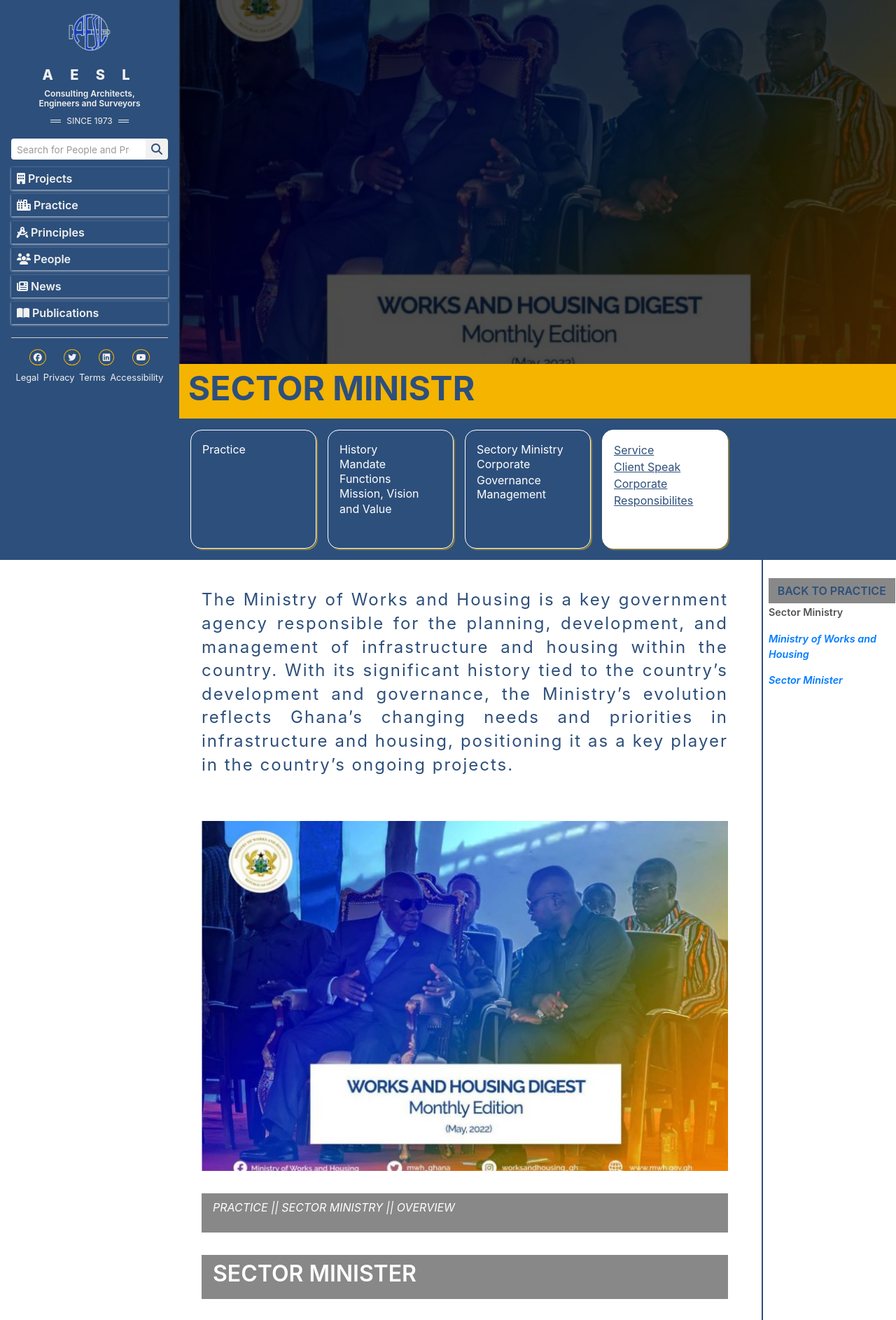
After one commit to chrispydev/aesl, a Django app: page /practice/sector-ministry/ in a window 1280 px wide. The commit adds this page. Shown: the top 1886 px of the page at 70% size. Run offline with Django 5.2, Linux system fonts and the light colour scheme.

Commit message:
feat(practice): add practice detailed page

```diff
--- a/frontend/urls.py
+++ b/frontend/urls.py
@@ -1,9 +1,20 @@
 from django.urls import path
-from frontend.views import HomeView, PracticeView, ProjectDetailView, ProjectView
+from frontend.views import (
+    HomeView,
+    PracticeView,
+    ProjectDetailView,
+    ProjectView,
+    SectorMinistryView,
+)
 
 urlpatterns = [
     path("", HomeView.as_view(), name="home"),
     path("projects/", ProjectView.as_view(), name="projects"),
     path("project/<int:pk>/", ProjectDetailView.as_view(), name="project_detail"),
     path("practice/", PracticeView.as_view(), name="practice"),
+    path(
+        "practice/sector-ministry/",
+        SectorMinistryView.as_view(),
+        name="sector_ministry",
+    ),
 ]
--- a/frontend/views.py
+++ b/frontend/views.py
@@ -24,6 +24,12 @@ class PracticeView(View):
         return render(request, "frontend/practice.html", context)
 
 
+class SectorMinistryView(View):
+    def get(self, request):
+        context = {"title": "Sector Ministr"}
+        return render(request, "frontend/sector_ministry.html", context)
+
+
 class ProjectDetailView(DetailView):
     model = Project
     template_name = "frontend/project_detail.html"
--- a/static/css/main.css
+++ b/static/css/main.css
@@ -4,5 +4,6 @@
 @import 'base.css';
 @import 'layout.css';
 @import 'utilities.css';
+@import 'practice.css';
+@import 'sector-ministry.css';
 @import 'responsive.css';
-@import 'practice.css'
--- a/static/css/practice.css
+++ b/static/css/practice.css
@@ -66,7 +66,9 @@
 }
 
 
-.practice__detail button:hover {
+
+.practice__detail button:hover,
+.practice__detail button:hover a {
   background-color: var(--secondary-color);
   color: #fff;
 }
--- a/static/css/responsive.css
+++ b/static/css/responsive.css
@@ -7,6 +7,7 @@
     .mobile__menuoverlay {
       display: none;
     }
+
 
 
   }
@@ -93,7 +94,14 @@
       display: none;
     }
 
+    /* sector ministry */
+    .sector__aside {
+      display: none !important;
+    }
 
+    .sector {
+      grid-template-columns: repeat(1, 1fr) !important;
+    }
 
   }
 
@@ -258,13 +266,25 @@
     }
 
     .practice__card {
-      display: flex !important;
+      display: flex;
       padding: 0.5 1rem;
       flex-direction: column;
     }
 
+    .sector__text {
+      padding: 1rem 2rem;
+    }
 
+    .sector__text p {
+      line-height: 1.2;
+      letter-spacing: 1px;
+      font-size: 1.2rem;
+    }
 
+    .sector__minister {
+      display: grid;
+      grid-template-columns: repeat(1, 1fr);
+    }
 
 
 
--- /dev/null
+++ b/static/css/sector-ministry.css
@@ -0,0 +1,169 @@
+.sector__parallax {
+  position: relative;
+  height: 65vh;
+  background-image: url('../img/practice_1.jpg');
+  /* Replace with your image */
+  background-attachment: fixed;
+  background-position: center;
+  background-size: cover;
+  background-repeat: no-repeat;
+  display: flex;
+  justify-content: center;
+  align-items: center;
+}
+
+.sector {
+  display: grid;
+  grid-template-columns: repeat(5, 1fr);
+  gap: 1rem;
+}
+
+.sector__text {
+  margin-top: 1.5rem;
+  padding: 1rem 2rem;
+}
+
+.sector__text p {
+  line-height: 1.4;
+  color: var(--primary-color);
+  letter-spacing: 2px;
+  text-align: justify;
+  font-size: 1.5rem;
+}
+
+.grid__span {
+  grid-column: span 4;
+}
+
+.sector__aside {
+  grid-column: span 1;
+  display: flex;
+  flex-direction: column;
+  align-items: start;
+  justify-content: space-between;
+  border-left: 2px solid var(--primary-color);
+  padding-left: 0.5rem;
+}
+
+.sector__links-wrapper>a {
+  text-transform: uppercase;
+  padding: 0.5rem 0.8rem;
+  margin: 1rem 0;
+  font-size: 1rem;
+  color: var(--primary-color);
+  background-color: #888;
+  margin: 2rem 0;
+}
+
+.sector__links-wrapper p {
+  margin-top: 0.5rem;
+}
+
+.sector__links-wrapper>a:hover {
+  color: var(--primary-color);
+  background-color: var(--secondary-color);
+}
+
+.sector__links-wrapper {
+  font-size: 0.9rem;
+  margin: 2rem 0;
+  font-weight: 600;
+  color: #555;
+}
+
+.sector__links {
+  display: flex;
+  flex-direction: column;
+  gap: 1rem;
+}
+
+.sector__links a {
+  font-style: italic;
+  font-size: 0.9rem;
+}
+
+.sector__links a:hover {
+  color: var(--secondary-color);
+}
+
+.sector__wrapper {
+  margin: 2rem;
+}
+
+.sector__wrapper img {
+  width: 100%;
+  height: 500px;
+  object-fit: cover;
+}
+
+.sector__headline {
+  margin: 2rem 0;
+  background-color: #888;
+  color: #fff;
+  padding: 0.5rem 1rem;
+  text-transform: uppercase;
+}
+
+.sector__headline h4 {
+  font-weight: 600;
+  font-size: 2rem;
+}
+
+.sector__headline p {
+  font-style: italic;
+}
+
+.sector__minister {
+  display: grid;
+  grid-template-columns: repeat(2, 1fr);
+  gap: 4;
+}
+
+.sector__minister img {
+  width: 100%;
+  height: 350px;
+  object-fit: cover;
+  padding-right: 2rem;
+}
+
+.sector__minister p {
+  color: var(--primary-color);
+}
+
+.sector__name {
+  position: relative;
+  display: flex;
+  justify-content: center;
+  align-items: center;
+}
+
+.sector__name span {
+  font-weight: 700;
+  font-size: 1.2rem;
+}
+
+.sector__name p {
+  position: absolute;
+  bottom: 50%;
+  background-color: var(--primary-color);
+  color: #fff;
+  text-align: center;
+  padding: 1rem;
+}
+
+.sector__navigation p {
+  color: #555;
+  font-size: 0.9rem;
+  margin-bottom: -0.1rem;
+}
+
+.sector__navigation {
+  font-size: 0.9rem;
+}
+
+.sector__navigation a {
+  color: var(--primary-color);
+  font-size: 0.8rem;
+  font-weight: 600;
+  margin-bottom: 1rem !important;
+}
--- a/templates/frontend/practice.html
+++ b/templates/frontend/practice.html
@@ -66,7 +66,7 @@
         management of infrastructure and housing within the country. With its significant history tied to the country’s
         development and governance, the Ministry’s evolution reflects Ghana’s changing needs and priorities in
         infrastructure and housing, positioning it as a key player in the country’s ongoing projects.</p>
-      <button>Sector Ministry</button>
+      <button><a href="{% url 'sector_ministry' %}">Sector Ministry</a></button>
     </div>
   </div>
 
--- /dev/null
+++ b/templates/frontend/sector_ministry.html
@@ -0,0 +1,115 @@
+{% extends 'base.html' %}
+{% load static %}
+
+{% block content %}
+
+<!-- Main content -->
+<section class="sector__parallax">
+  <div class="projects__overlay"></div>
+</section>
+
+<section class="projects__caption">
+  <div>
+    <h1 class="projects__title">
+      {{ title }}
+    </h1>
+  </div>
+</section>
+
+<!-- Projects__cards -->
+<section class="projects__cards">
+  <div class="projects__card">
+    <p>Practice</p>
+  </div>
+  <div class="projects__card">
+    <p>History</p>
+    <p>Mandate</p>
+    <p>Functions</p>
+    <p>Mission, Vision and Value</p>
+  </div>
+  <div class="projects__card">
+    <p>Sectory Ministry</p>
+    <p>Corporate Governance</p>
+    <p>Management </p>
+  </div>
+
+  <div class="projects__card-link">
+    <a href="">Service</a>
+    <a href="">Client Speak</a>
+    <a href="">Corporate Responsibilites</a>
+  </div>
+</section>
+
+
+<section id="ministy-work" class="sector">
+  <!-- Projects Text -->
+  <article class="grid__span">
+    <section class="sector__text">
+      <p>
+        The Ministry of Works and Housing is a key government agency responsible for the planning, development, and
+        management of infrastructure and housing within the country. With its significant history tied to the country’s
+        development and governance, the Ministry’s evolution reflects Ghana’s changing needs and priorities in
+        infrastructure and housing, positioning it as a key player in the country’s ongoing projects.
+      </p>
+    </section>
+
+    <section class="sector__wrapper">
+      <img src="{% static 'img/practice_1.jpg' %}" alt="sector_ministry" class="" />
+
+
+      <div class="sector__headline">
+        <p>Practice || Sector Ministry || Overview</p>
+      </div>
+
+      <div  id="sector" class="sector__headline">
+        <h4>sector minister</h4>
+      </div>
+
+      <div class="sector__minister">
+        <div class="sector__name">
+          <img src="{% static 'img/practice_1.jpg' %}" alt="sector_ministry" class="" />
+          <p><span>Hon. Asenso Boakye</span> <br />
+            Minister</p>
+        </div>
+        <p>The Minister for Works and hosibb bla bla bla.<br /><br />
+          The institutions like State Construction Corporation (SCC),<br /><br />
+          No privates businesses were allowed to handle state/ public works except the PWD.</p>
+      </div>
+
+
+      <div class="sector__headline">
+        <p>Practice || Sector Ministry || Overview</p>
+      </div>
+    </section>
+  </article>
+
+  <aside class="sector__aside">
+    <div class="sector__links-wrapper">
+      <a href="{% url 'practice' %}">Back to Practice</a>
+      <p>Sector Ministry</p>
+      <div class="sector__links">
+        <a href="#ministy-work">Ministry of Works and Housing</a>
+        <a href="#sector">Sector Minister</a>
+      </div>
+    </div>
+    <div class="sector__navigation">
+      <p>Previous</p>
+      <a href="#aesl-mision">AESL Mission, Vision and Values</a>
+      <p>Next</p>
+      <a href="">AESL Corporate Governance</a>
+    </div>
+  </aside>
+</section>
+
+
+<!-- page location Section -->
+<section class="page__location">
+  <div class="page__flex">
+    <img src="{% static 'img/aesl_logo.png' %}" alt="aesl logo" class="info__building-image-large" />
+    <p>AESL || {{title}}</p>
+  </div>
+  <p>Consulting Architects,<br /> Engineers and Surveyors</p>
+</section>
+
+
+{% endblock content %}
```
